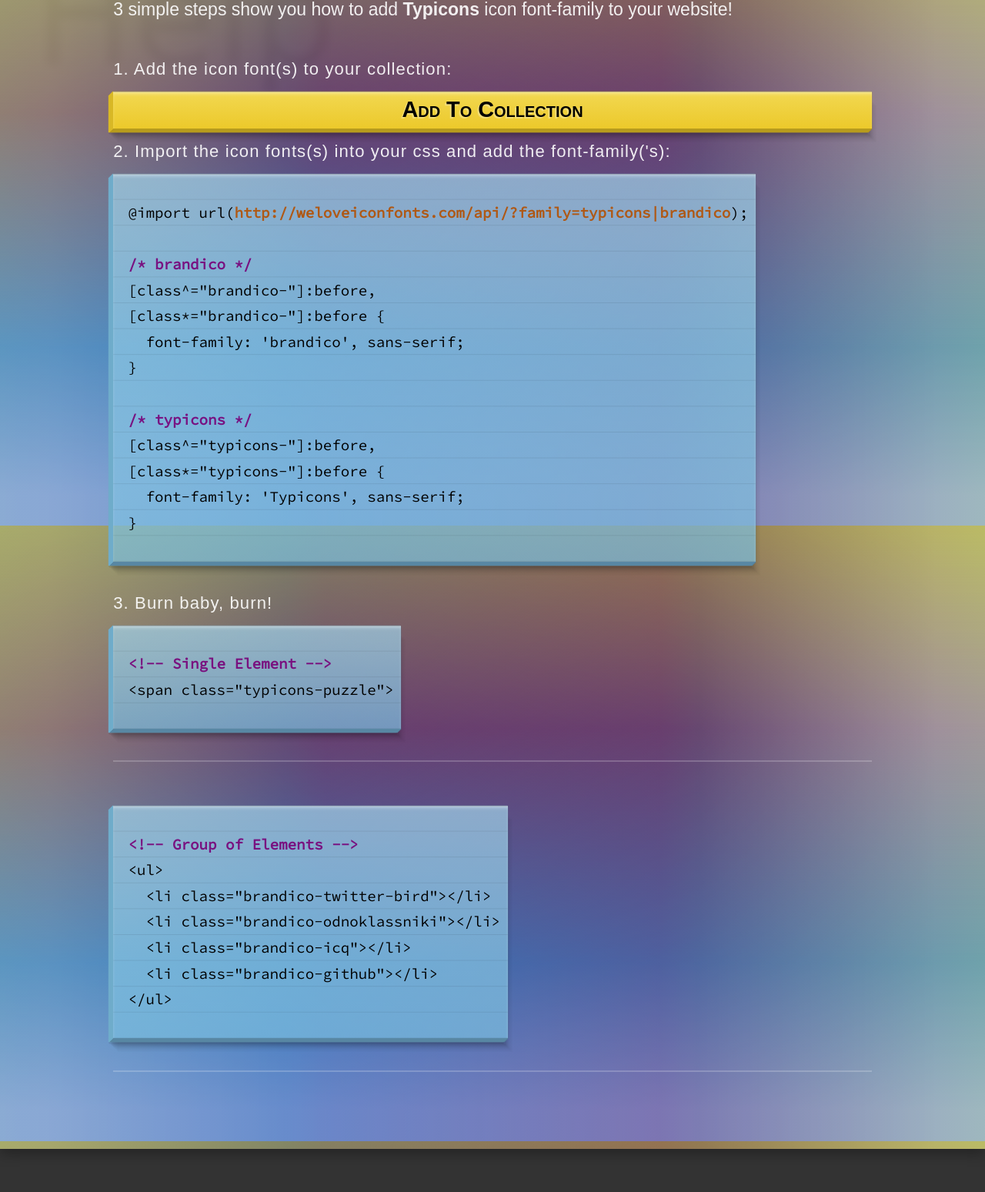
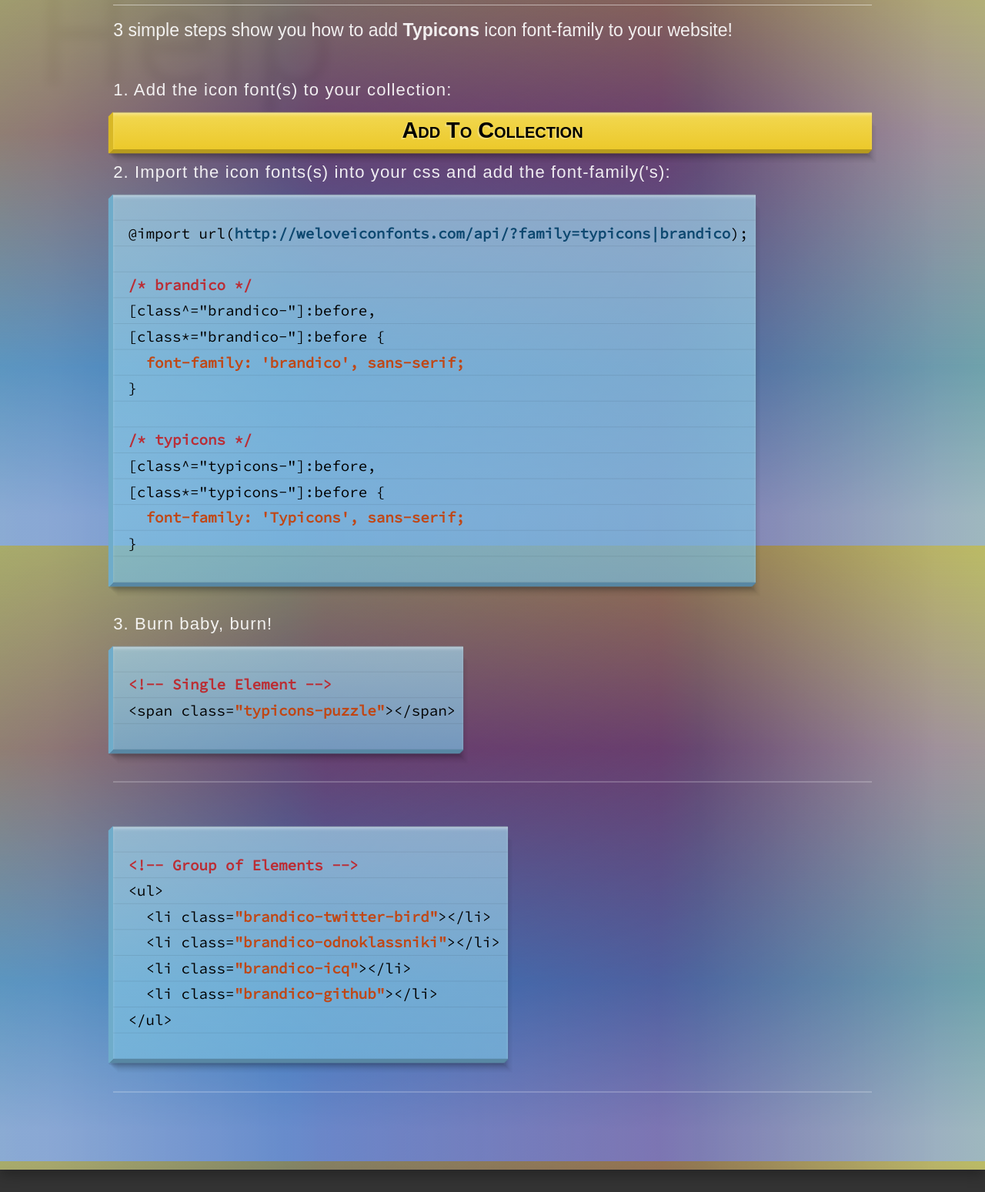
Before and after one commit to TimPietrusky/weloveiconfonts, a PHP site: page / in a window 1280 px wide. Shown: the part 3077-4626 px from the top of the page at 77% size. Run offline with PHP 8.4, Linux system fonts and the light colour scheme; some libraries are stand-ins or nearby versions; some web fonts are replaced.

Commit message:
Implemented #13: Provided a simple syntax highlight.

```diff
--- a/index.html
+++ b/index.html
@@ -31,7 +31,7 @@
         <h1>We Love Icon Fonts</h1>
       </div>
       <div>
-        <p>This is a free & open source <b>Icon Fonts</b> hosting service (like <a href="http://www.google.com/webfonts" target="_blank">Google Web Fonts</a>). Hurray! </p>
+        <p>This is a free & open source <b>icon fonts hosting service</b> (like <a href="http://www.google.com/webfonts" target="_blank">Google Web Fonts</a>, but icon fonts only). Hurray! </p>
       </div>
 
       <div>
@@ -188,13 +188,13 @@ Pro tip: Select some icon fonts to the see real output here!
 <span>/* brandico */</span>
 [class^="brandico-"]:before,
 [class*="brandico-"]:before {
-  font-family: 'brandico', sans-serif;
+  <span class="css">font-family: 'brandico', sans-serif;</span>
 }
 
 <span>/* typicons */</span>
 [class^="typicons-"]:before,
 [class*="typicons-"]:before {
-  font-family: 'Typicons', sans-serif;
+  <span class="css">font-family: 'Typicons', sans-serif;</span>
 }
         </pre>
       </div>
@@ -203,7 +203,7 @@ Pro tip: Select some icon fonts to the see real output here!
 
         <pre data-type="1">
 <span>&lt;!-- Single Element --></span>
-&lt;span class="typicons-puzzle"></span>
+&lt;span class=<span class="css">"typicons-puzzle"</span>>&lt;/span>
         </pre>
 
         <hr>
@@ -215,10 +215,10 @@ Pro tip: Select some icon fonts to the see real output here!
         <pre data-type="1">
 <span>&lt;!-- Group of Elements --></span>
 &lt;ul>
-  &lt;li class="brandico-twitter-bird">&lt;/li>
-  &lt;li class="brandico-odnoklassniki">&lt;/li>
-  &lt;li class="brandico-icq">&lt;/li>
-  &lt;li class="brandico-github">&lt;/li>
+  &lt;li class=<span class="css">"brandico-twitter-bird"</span>>&lt;/li>
+  &lt;li class=<span class="css">"brandico-odnoklassniki"</span>>&lt;/li>
+  &lt;li class=<span class="css">"brandico-icq"</span>>&lt;/li>
+  &lt;li class=<span class="css">"brandico-github"</span>>&lt;/li>
 &lt;/ul>
         </pre>
 
@@ -247,7 +247,7 @@ Pro tip: Select some icon fonts to the see real output here!
         </a>
       </div>
       <div>
-        <a href="http://twitter.com/share?text=We+Love+Icon+Fonts+-+A+free+icon+fonts+hosting+service&url=http://weloveiconfonts.com" target="_blank">
+        <a href="http://twitter.com/share?text=We+Love+Icon+Fonts+-+A+free+and+open-source+icon+fonts+hosting+service+by+@TimPietrusky&url=http://weloveiconfonts.com" target="_blank">
           <button data-type="1">
             Spread
             <span class="zocial zocial-twitter"></span>
--- a/js/main.js
+++ b/js/main.js
@@ -280,7 +280,7 @@
 
           body += "<span>/* " + model.get('family') + " */</span>\n"+
             "[class^=\"" + model.get('family') + "-\"]:before, \n[class*=\"" + model.get('family') + "-\"]:before {"+
-            "\n  font-family: '" + model.get('font') + "', sans-serif;"+
+            "\n  <span class=\"css\">font-family: '" + model.get('font') + "', sans-serif;</span>"+
             "\n}\n\n";
         }
       }, this);
--- a/sass/weloveiconfonts.scss
+++ b/sass/weloveiconfonts.scss
@@ -24,13 +24,6 @@ body[data-theme='weloveiconfonts'] {
   font: 1.2em/1.4em "Lucida Grande", "Lucida Sans Unicode", Tahoma, sans-serif;
   color: rgba(255, 255, 255, .9);
   background-color:$bg_body;
-
-  // @include background(
-  //   linear-gradient(left, rgba(206, 190, 41, .3) 0%, rgba(155, 31, 80, .3) 33%, rgba(41, 137, 216, .3) 71%, rgba(137, 180, 255, .3) 95%),
-  //   linear-gradient(top, rgba(206, 190, 41, .8) 0%, rgba(155, 31, 80, .3) 33%, rgba(41, 137, 216, .7) 71%, rgba(137, 180, 255, .7) 95%),
-  //   linear-gradient(right, rgba(206, 190, 41, 1) 0%, rgba(155, 31, 80, .6) 33%, rgba(41, 137, 216, 1) 71%, rgba(137, 180, 255, 1) 95%)
-  // );
-  // background-attachment:fixed;
 
   h1 {
     font: 3.35em/1.55em 'Text Me One', sans-serif;
@@ -246,11 +239,15 @@ body[data-theme='weloveiconfonts'] {
     background: rgba(255, 255, 255, .5);
 
     span {
-      color:rgba(120, 0, 120, .9);
+      color:rgba(193, 31, 36, .9);
       font-weight:bold;
 
       &.url {
-        color:rgba(180, 80, 0, .9);
+        color:rgba(0, 62, 102, .9);
+      }
+
+      &.css {
+        color:rgba(200, 60, 0, .9);
       }
     }
   }
@@ -581,7 +578,8 @@ textarea {
       border-right:.15em solid rgba(255, 255, 255, .4);
 
       &:hover {
-        color: rgba(255, 255, 255, 1);
+        color: rgba(0, 0, 0, 1);
+        background:rgba(255, 255, 255, .85);
       }
 
       &:last-child {
```
Also changed, not shown: css/weloveiconfonts.css.
